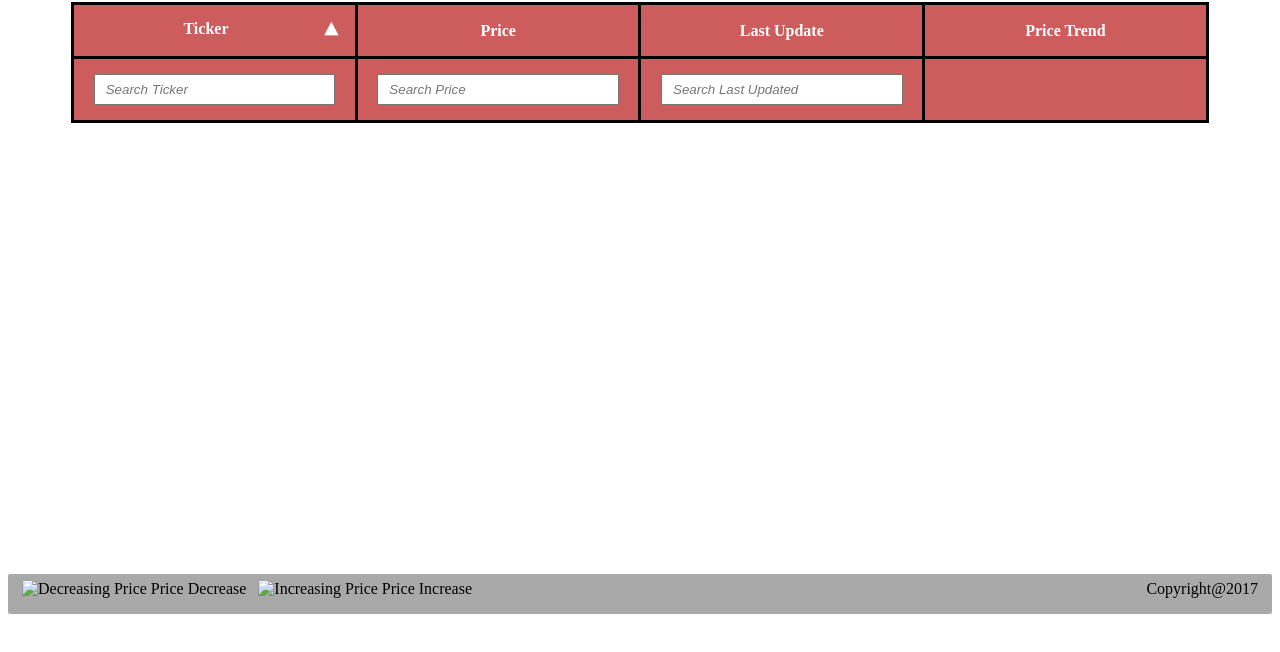
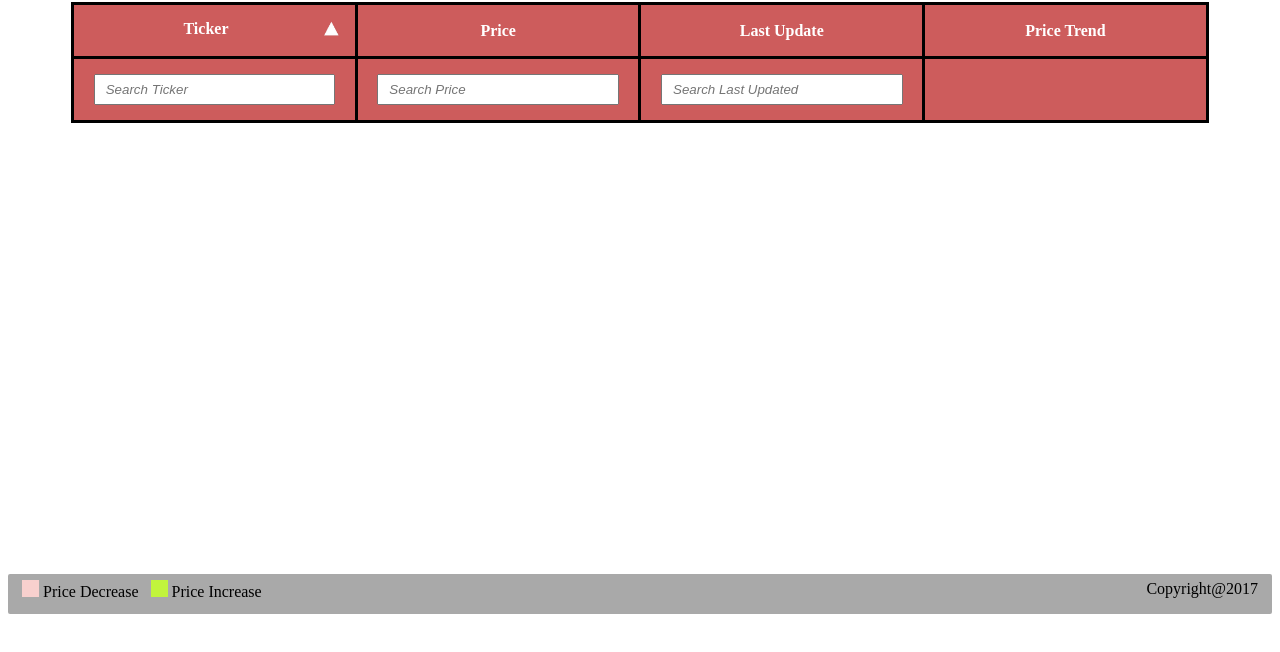
Before and after one commit to honey-tibrewal/LiveStocks.github.io, a plain HTML site: page index.html in a window 1280 px wide. Shown: the part 48-700 px from the top of the page. Drawn offline with Linux system fonts and the light colour scheme.

Commit message:
github pages

```diff
--- a/index.html
+++ b/index.html
@@ -90,8 +90,8 @@
 		</div>
 		<footer class="footer">
 			<fieldset style="float:left;border:0px;">
-				<img src="../images/decr.png" alt="Decreasing Price" style="width:17px;height:17px;">&nbsp;Price Decrease &nbsp;
-				<img src="../images/incr.png" alt="Increasing Price" style="width:17px;height:17px;">&nbsp;Price Increase
+				<img src="src/WEB-INF/images/decr.png" alt="Decreasing Price" style="width:17px;height:17px;">&nbsp;Price Decrease &nbsp;
+				<img src="src/WEB-INF/images/incr.png" alt="Increasing Price" style="width:17px;height:17px;">&nbsp;Price Increase
 			</fieldset>
 			<fieldset style="float:right;border:0px;">
 			Copyright@2017
```
